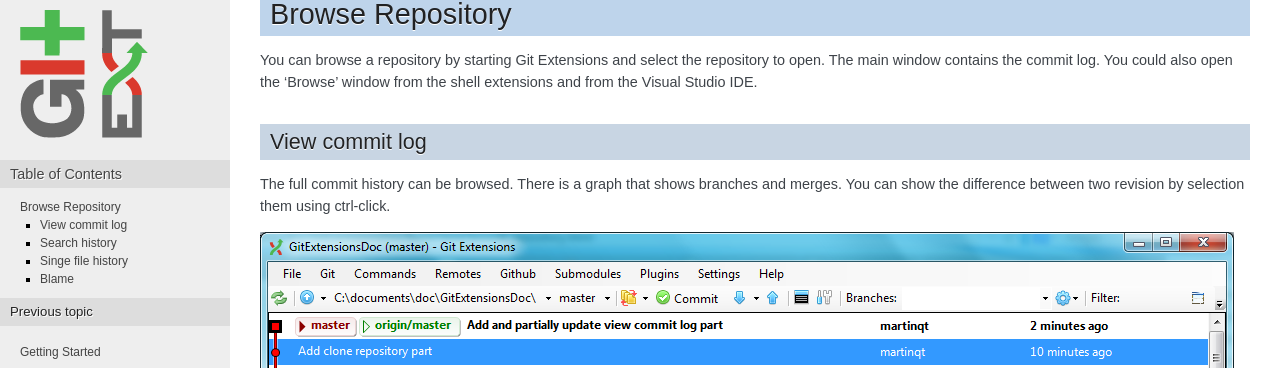
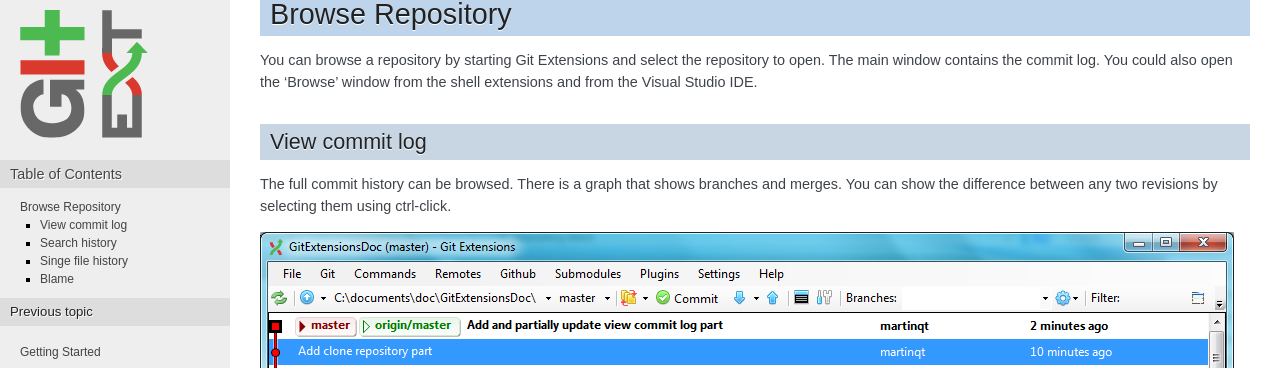
Before and after one commit to martinqt/GitExtensionsDoc, a Sphinx documentation site: the page built from source/browse_repository.rst, in a window 1280 px wide and 900 px high. Shown: the part 59-427 px from the top of the window. Built offline with Sphinx 7.4.7, drawn with Linux system fonts in a browser that asks for light colours.

Commit message:
Minor corrections to Browse Repository

```diff
--- a/source/browse_repository.rst
+++ b/source/browse_repository.rst
@@ -8,7 +8,7 @@
 ---------------
 
 The full commit history can be browsed. There is a graph that shows branches and merges. You can show the difference
-between two revision by selection them using ctrl-click.
+between any two revisions by selecting them using ctrl-click.
 
 .. image:: /images/commit_diff_view.png
 
```
Also changed, not shown: other parts of source/browse_repository.rst (+1 -1 lines).
